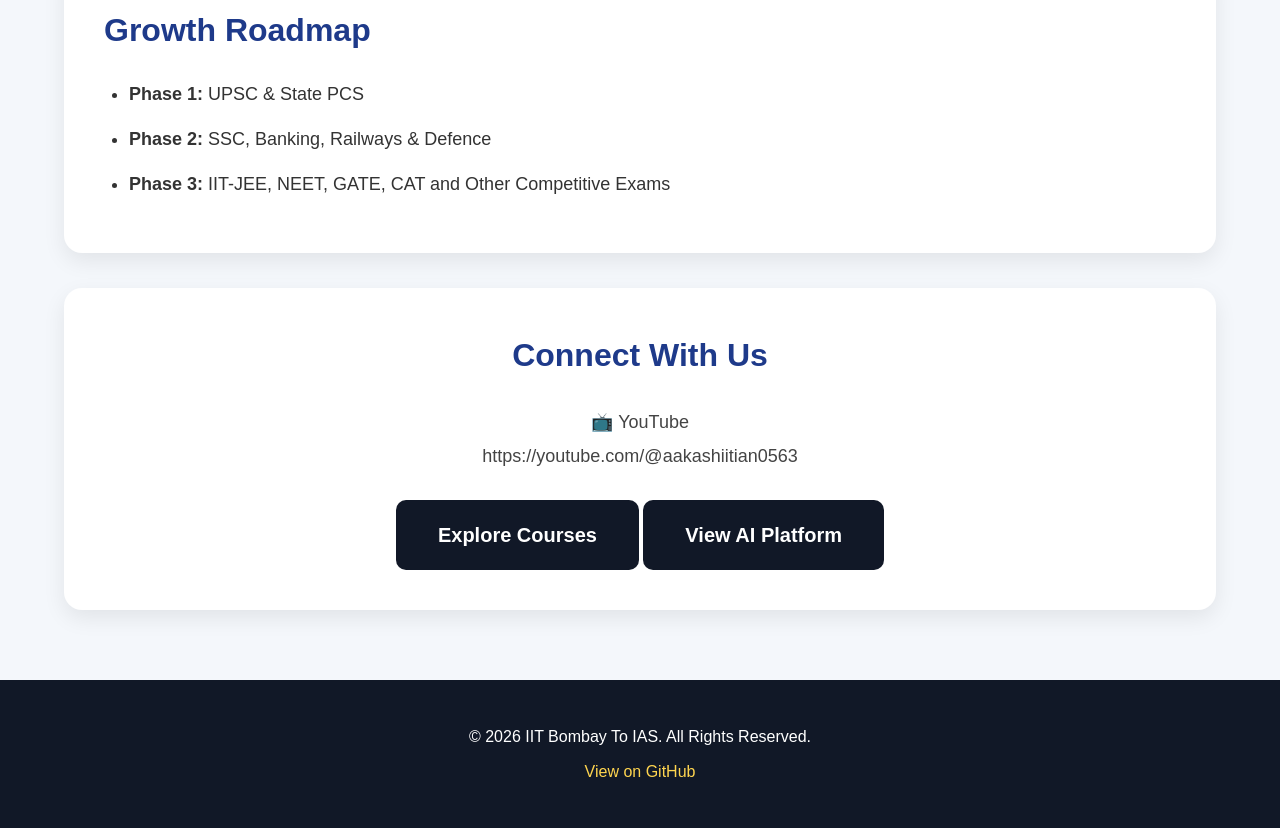
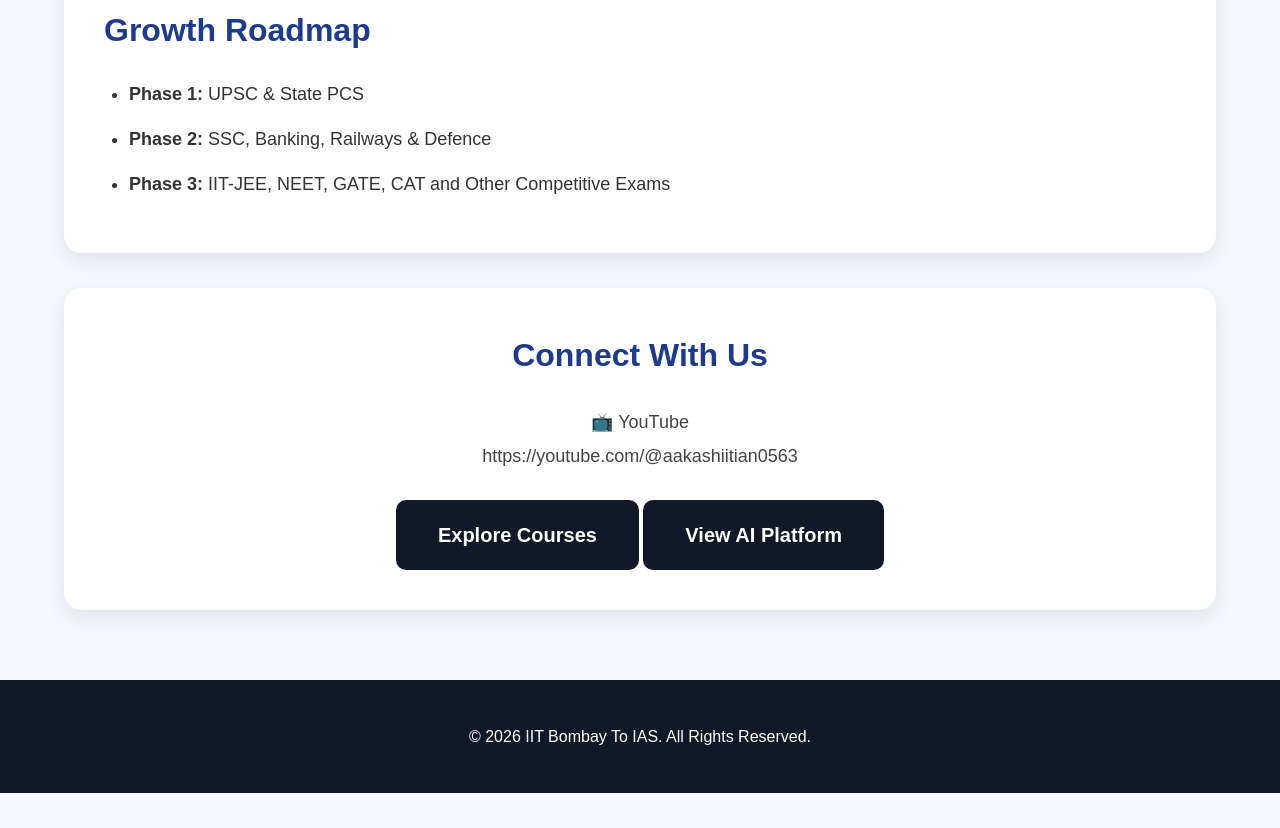
Before and after one commit to Abhi1191/iitbombaytoias, a plain HTML site: page about.html in a window 1280 px wide. Shown: the part 3790-4618 px from the top of the page. After the commit the page ends 4583 px from the top, so only its background shows below. Drawn offline with Linux system fonts and the light colour scheme.

Commit message:
Remove "View on GitHub" link from multiple HTML pages

```diff
--- a/about.html
+++ b/about.html
@@ -385,12 +385,6 @@ View AI Platform
 
 </p>
 
-<p>
-
-<a data-cfg-href="repoUrl" target="_blank" rel="noopener noreferrer">View on GitHub</a>
-
-</p>
-
 </footer>
 
 <script src="js/config.js"></script>
```
Also changed, not shown: ai-platform.html (+0 -6 lines), contact.html (+0 -6 lines), courses.html (+0 -6 lines), courses/bpsc-prelims-2026.html (+0 -6 lines), courses/mathematics.html (+0 -6 lines), index.html (+0 -6 lines), resources.html (+0 -6 lines).
